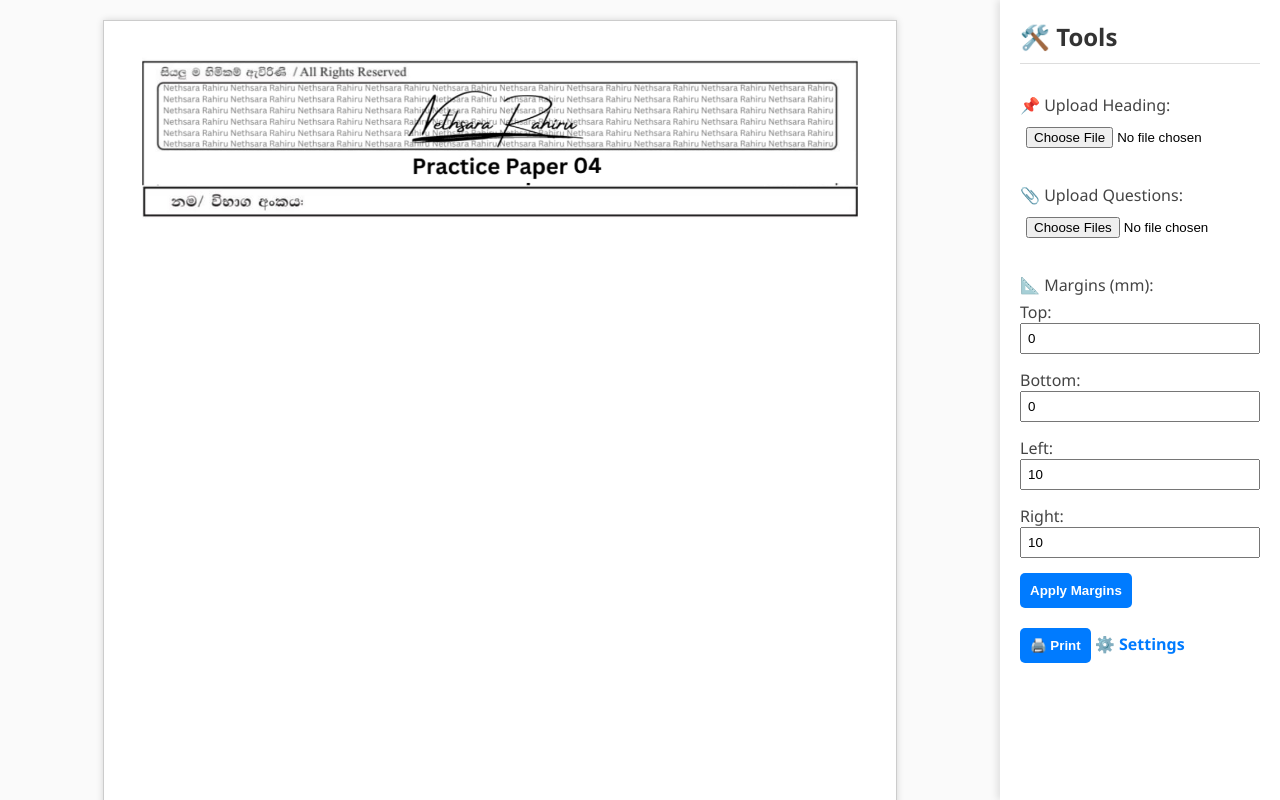
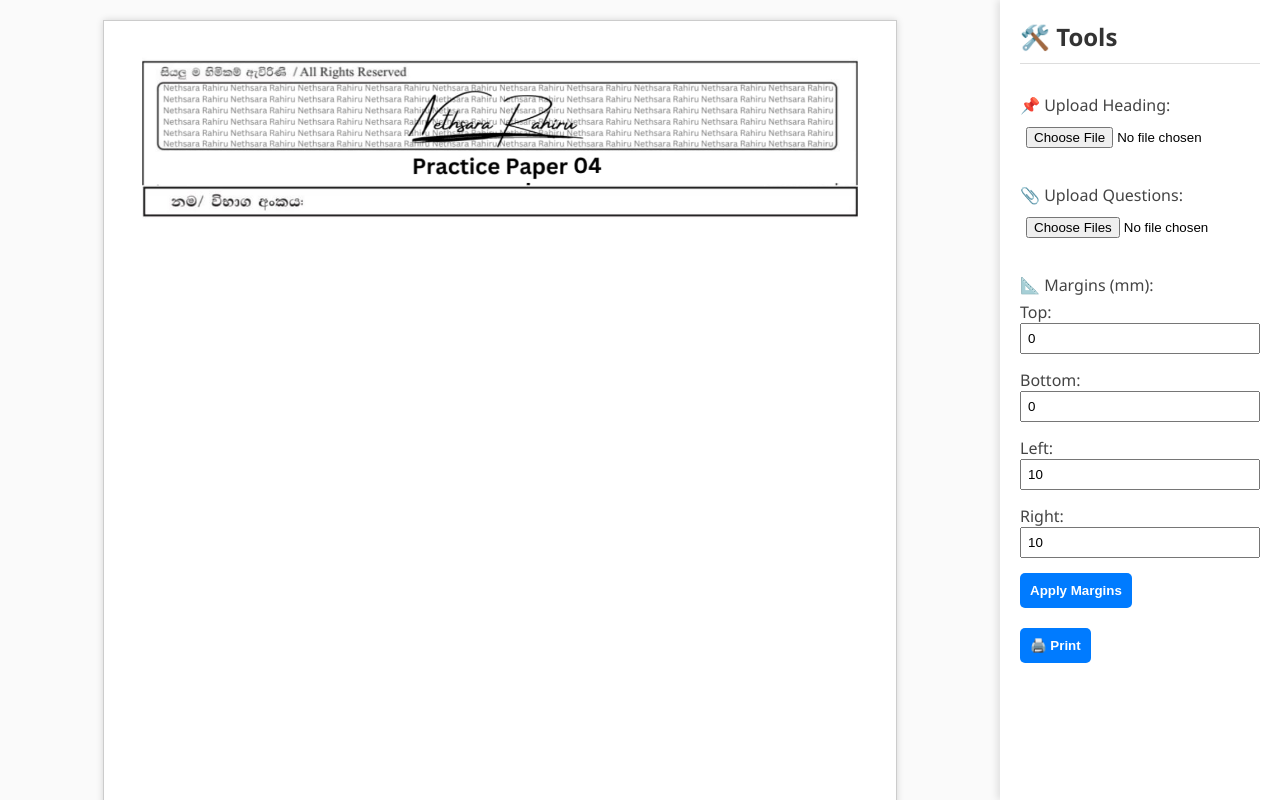
Before and after one commit to nethsara-rahiru/PageDesigner, a plain HTML site: page Index.html in a window 1280 px wide. Drawn offline with Linux system fonts and the light colour scheme.

Commit message:
Update Index.html

```diff
--- a/Index.html
+++ b/Index.html
@@ -33,9 +33,9 @@
 
       <div class="tool-group">
         <button onclick="window.print()">🖨️ Print</button>
-        <a href="settings.html">⚙️ Settings</a>
       </div>
     </div>
+
   </div>
 
   <script src="script.js"></script>
```
